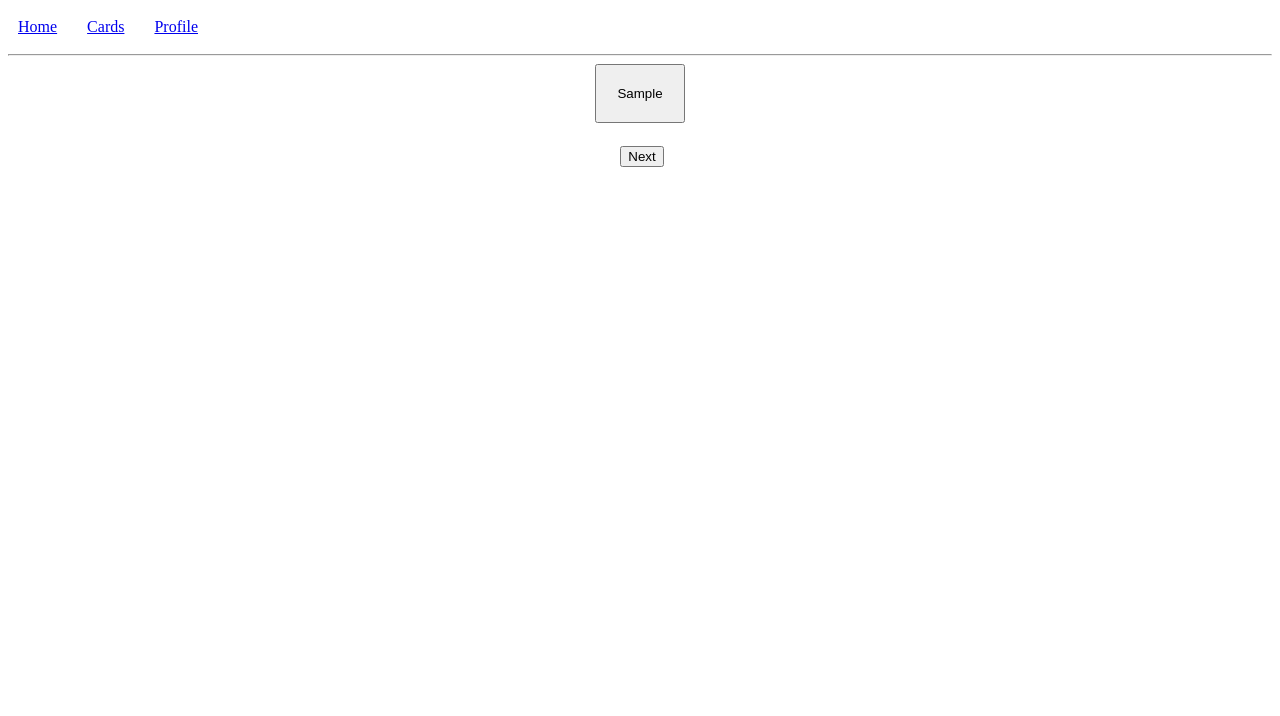
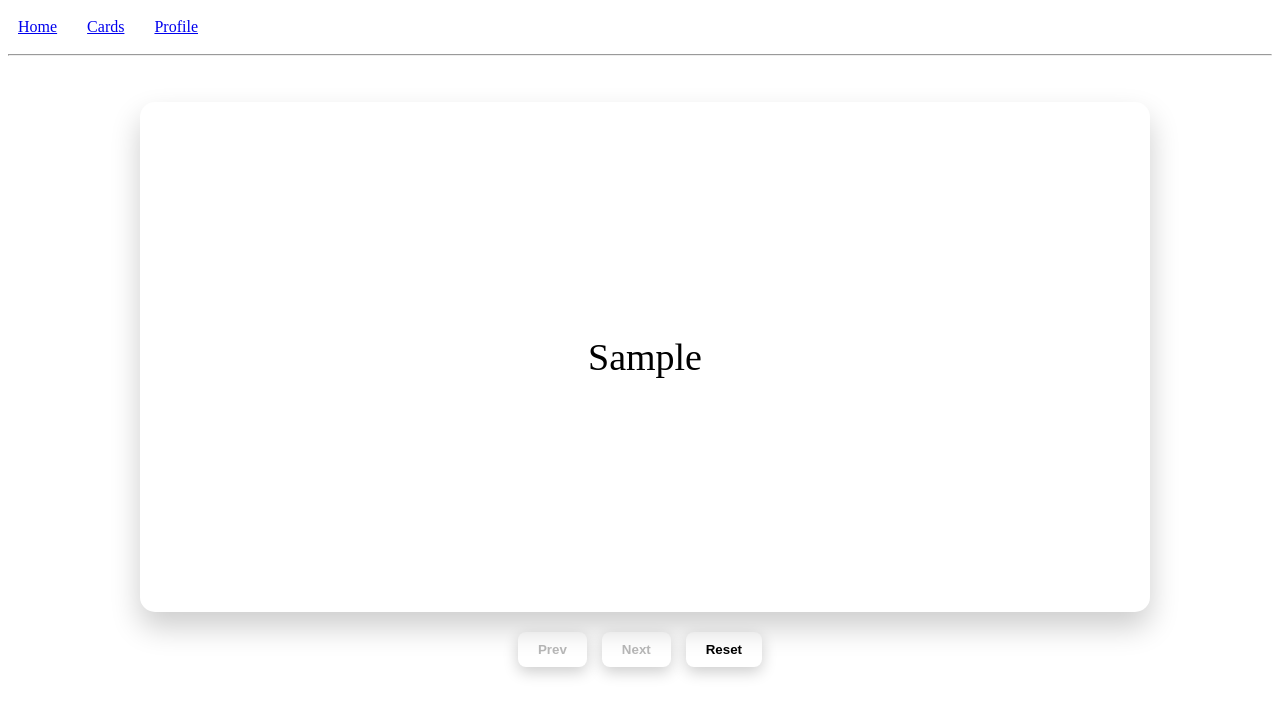
Before and after one commit to t3ugeg00/deepening, a Django app: page /card in a window 1280 px wide. Shown: the top 716 px of the page. Run offline with Django 5.2, Linux system fonts and the light colour scheme; a user stored in the database is signed in; tables that the repository leaves empty hold one stand-in row (values such as "Sample post").

Commit message:
Added styling for the flashcard screen and home/flashcard creation screen

```diff
--- a/finn/words/templates/card.html
+++ b/finn/words/templates/card.html
@@ -1,110 +1,191 @@
 {% extends "header.html" %}
+{% block content %}
 
-{% block content %}
 {{ words|json_script:'words_ref' }}
 
-    <div
-        style='box-sizing:border-box; display:flex; justify-content:center; align-items:center; flex-direction:column; gap:20px'
-    >
+<style>
+
+/* Keeps the flashcards in the center of the screen */
+.flashcard-container {
+    display: flex;
+    flex-direction: column;
+    align-items: center;
+    justify-content: center;
+    height: 80vh;
+    gap: 30px;
+}
+
+/* Puts the contents of flashcard in a box */
+.flashcard {
+    width: 1000px;
+    height: 500px;
+    position: relative;
+    transform-style: preserve-3d;
+    transition: transform 0.6s;
+    cursor: pointer;
+}
+
+/* The main formatting of the flashcards inside the box containing backfaces of flashcards */
+.card-face {
+    position: absolute;
+    width: 100%;
+    height: 100%;
+    font-size: 38px;
+    background: white;
+    border-radius: 15px;
+    box-shadow: 0 15px 30px rgba(0,0,0,0.2);
+    display: flex;
+    align-items: center;
+    justify-content: center;
+    backface-visibility: hidden;
+    /* Added this cause I noticed that too long words would break the box, ensures that the words stay inside the box */
+    word-break: break-word;
+    padding: 5px;
+}
+
+/* Flashcard flip animation to show the back of a card */
+.flashcard.flip {
+    transform: rotateY(180deg);
+}
+
+/* Controls how wide the flashcard is in the animation (the perspective[field of view])  */
+.card-wrapper {
+    perspective: 1500px;
+}
+
+/* Back of the flashcard */
+.card-back {
+    transform: rotateY(180deg);
+}
+
+/* The gap between buttons below the flashcard */
+.controls {
+    display: flex;
+    gap: 15px;
+}
+
+/* The styling of the buttons below the flashcard */
+button {
+    padding: 10px 20px;
+    border-radius: 8px;
+    box-shadow: 0 5px 15px rgba(0,0,0,0.2);
+    border: none;
+    background-color: white;
+    font-weight: bold;
+    cursor: pointer;
+    transition: 0.2s;
+}
+
+/* How high buttons float on hover */
+button:hover {
+    transform: translateY(-2px);
+}
+
+
+</style>
+
+<div class="flashcard-container">
+
 {% if user.is_authenticated %}
     {% if words %}
-                <button
-                    style='padding:20px'
-                    onclick='flip()'
-                    id='card'
-                ></button>
-                <table>
-                    <tr>
-                        <td>
-                            <button
-                                id='prev'
-                                style='display:none'
-                                onclick='prev()'
-                            >
-                                Prev
-                            </button>
-                        </td>
-                        <td>
-                            <button
-                                id='next'
-                                onclick='next()'
-                            >
-                                Next
-                            </button>
-                        </td>
-                    </tr>
-                    <tr
-                        id='reset'
-                        style='display:none'
-                    >
-                        <td>
-                            <a
-                                href='/card'
-                            >
-                                Reset
-                            </a>
-                        </td>
-                    </tr>
-                </table>
+
+
+    <div class="card-wrapper">
+        <div class="flashcard" id="flashcard" onclick="flipCard()">
+            <div class="card-face card-front" id="card-front"></div>
+            <div class="card-face card-back" id="card-back"></div>
+        </div>
+    </div>
+
+    <div class="controls">
+        <button id="prev" onclick="prevCard()">Prev</button>
+        <button id="next" onclick="nextCard()">Next</button>
+        <button onclick="resetCards()">Reset</button>
+    </div>
+
     {% else %}
-                <p>
-                    You have no words. <a href='/'>Add some!</a>
-                </p>
+        <p>You have no words. <a href="/">Add some!</a></p>
     {% endif %}
 {% else %}
-            <a
-                href='/user/login'
-            >
-                Log in to view cards
-            </a>
+    <a href="/user/login">Log in to view cards</a>
 {% endif %}
+
 </div>
 
 <script>
-        function flip() {
-            if (card.innerHTML == words[i].fin) {
-                card.innerHTML = words[i].eng
+const words = JSON.parse(
+    document.getElementById('words_ref').textContent
+);
+
+const flashcard = document.getElementById("flashcard");
+const front = document.getElementById("card-front");
+const back = document.getElementById("card-back");
+const prevBtn = document.getElementById("prev");
+const nextBtn = document.getElementById("next");
+
+let index = 0;
+let flipped = false;
+let isAnimating = false;
+
+function updateButtons() {
+    prevBtn.disabled = index === 0;
+    nextBtn.disabled = index === words.length - 1;
+}
+
+function loadCard() {
+    front.innerHTML = words[index].eng;
+    back.innerHTML = words[index].fin;
+    updateButtons();
+}
+
+function flipCard() {
+    if (isAnimating) return;
+
+    flashcard.classList.toggle("flip");
+    flipped = !flipped;
+}
+
+function changeCard(newIndex) {
+    if (isAnimating) return;
+    isAnimating = true;
+
+    function switchContent() {
+        index = newIndex;
+        loadCard();
+        isAnimating = false;
+    }
+
+    if (flipped) {
+        flashcard.classList.remove("flip");
+        flipped = false;
+
+
+        setTimeout(switchContent, 220);
     } else {
-                card.innerHTML = words[i].fin
+        switchContent();
     }
 }
 
-        function next() {
-            i++
-            card.innerHTML = words[i].fin
-
-            if (i + 1 == words.length) {
-                next_btn.style.display = 'none'
-                reset.style.display = 'block'
+function nextCard() {
+    if (index < words.length - 1) {
+        changeCard(index + 1);
+    }
 }
 
-            prev_btn.style.display = 'block'
+function prevCard() {
+    if (index > 0) {
+        changeCard(index - 1);
+    }
 }
 
-        function prev() {
-            i--
-            card.innerHTML = words[i].fin
-
-            if (i == 0) {
-                prev_btn.style.display = 'none'
+function resetCards() {
+    changeCard(0);
 }
 
-            next_btn.style.display = 'block'
-            reset.style.display = 'none'
-        }
-
-        const words = JSON.parse(
-            document.getElementById('words_ref').textContent
-        )
-        const card = document.getElementById('card')
-        const prev_btn = document.getElementById('prev')
-        const next_btn = document.getElementById('next')
-        const reset = document.getElementById('reset')
-
-        let i = 0
-        if (words.length != 0) {
-            card.innerHTML = words[i].fin
+if (words.length > 0) {
+    loadCard();
 }
 </script>
 
+
 {% endblock %}
```
Also changed, not shown: finn/words/templates/home.html (+111 -35 lines). Lines whose indentation alone changed are shown as unchanged.
